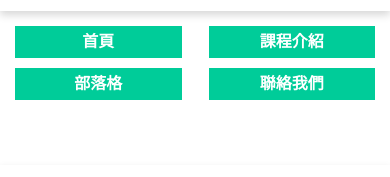
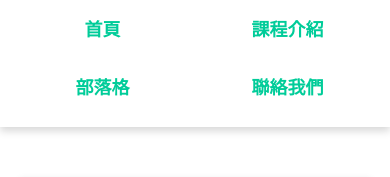
Before and after one commit to WanJiang018/RWD-Practice-Ch2, a plain HTML site: page index.html in a window 390 px wide. Shown: the part 87-264 px from the top of the page. Drawn offline with Linux system fonts and the light colour scheme.

Commit message:
Add files via upload

```diff
--- a/css/base.css
+++ b/css/base.css
@@ -53,6 +53,7 @@ a {
 
 .header {
     display: flex;
+    flex-wrap: wrap;
     justify-content: space-between;
     align-items: center;
     padding: 10px;
@@ -76,7 +77,6 @@ a {
 
 .content {
     margin-top: 50px;
-    width: 100%;
     display: flex;
     justify-content: space-between;
     flex-wrap: wrap;
@@ -109,24 +109,6 @@ a {
     padding-left: 30px;
 }
 
-.mobile-menu {
-    display: none;
-    padding: 10px;
-    justify-content: space-between;
-    text-align: center;
-}
-
-.mobile-menu li {
-    background-color: #00CC99;
-    width: 45%;
-    margin: 5px;
-    line-height: 2;
-}
-
-.mobile-menu li a {
-    color: #ffffff;
-}
-
 @media(max-width: 767px) {
     .link {
         text-align: center;
@@ -137,17 +119,23 @@ a {
         width: 45%;
         padding: 0;
     }
-    .mobile-menu {
-        display: flex;
+    .menu {
+        width: 100%;
+        margin: auto;
+        text-align: center;
     }
-    .menu {
-        display: none;
+    .menu li {
+        width: 50%;
+        padding: 20px;
     }
     .logo {
         margin: 0 auto;
     }
+    .content {
+        justify-content: center;
+    }
     .item {
-        width: 100%;
+        width: 90%;
         margin-bottom: 30px;
     }
 }
--- a/index.html
+++ b/index.html
@@ -24,18 +24,12 @@
                 <a href="#"><img src="images/logo.png" alt=""></a>
             </div>
             <ul class="navbar menu">
-                <li><a href="">首頁</a></li>
-                <li><a href="">課程介紹</a></li>
-                <li><a href="">部落格</a></li>
-                <li><a href="">聯絡我們</a></li>
+                <li><a href="#">首頁</a></li>
+                <li><a href="#">課程介紹</a></li>
+                <li><a href="#">部落格</a></li>
+                <li><a href="#">聯絡我們</a></li>
             </ul>
         </div>
-        <ul class="navbar mobile-menu">
-            <li><a href="">首頁</a></li>
-            <li><a href="">課程介紹</a></li>
-            <li><a href="">部落格</a></li>
-            <li><a href="">聯絡我們</a></li>
-        </ul>
         <div class="content">
             <div class="item">
                 <img src="images/feature-html5.png" alt="">
```
